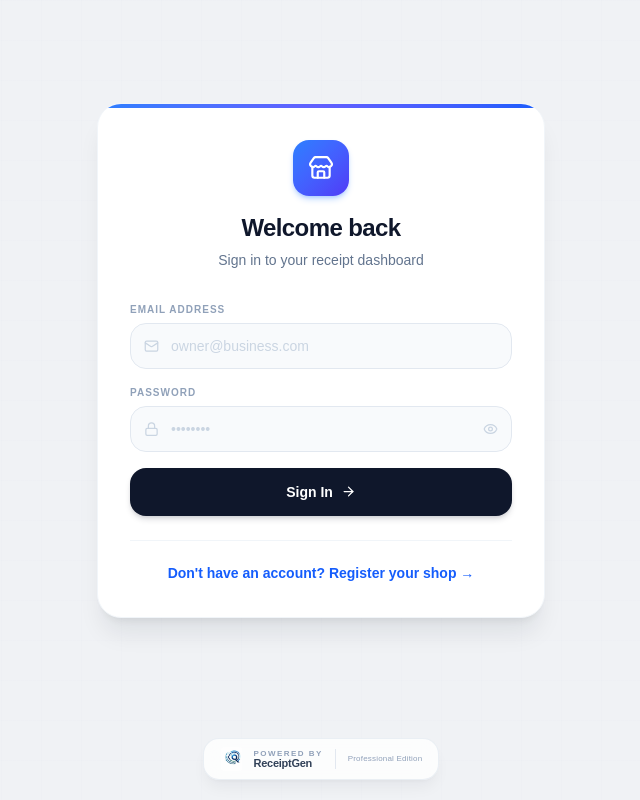
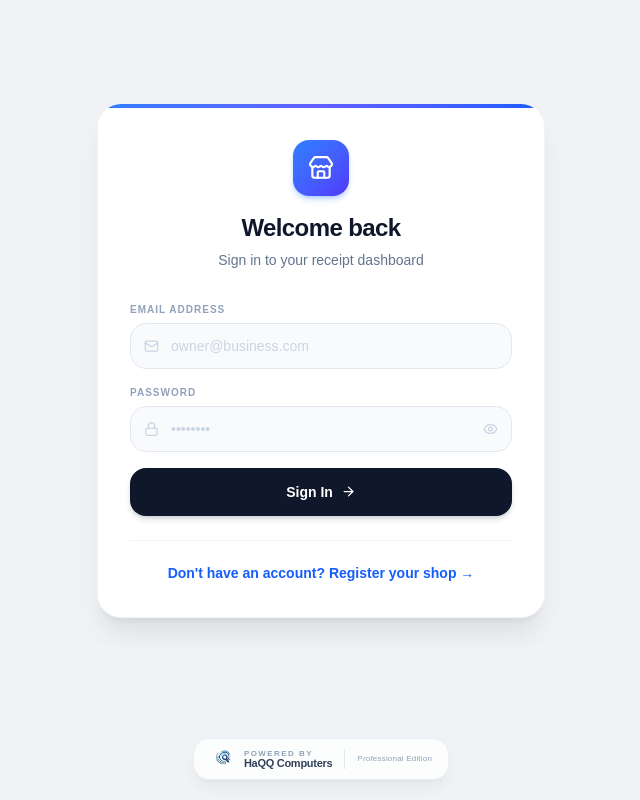
Before and after one commit to LegacyLead/my-receipt-generator, a Next.js app: page /login in a window 1280 px wide. Shown: the whole page, without its empty margins (319-959 px from the left). Built offline with nearby package versions, Linux system fonts and the light colour scheme; no server answers.

Commit message:
design: premium visual overhaul with smooth animations and company branding

```diff
--- a/src/app/login/page.js
+++ b/src/app/login/page.js
@@ -14,7 +14,7 @@ function LogoBadge() {
         <img src={LOGO_SRC} alt="ReceiptGen logo" className="w-6 h-6 rounded-md object-contain" />
         <div className="flex flex-col leading-none">
           <span className="text-[8px] font-semibold tracking-[0.18em] uppercase text-slate-400">Powered by</span>
-          <span className="text-[11px] font-black tracking-tight text-slate-700">ReceiptGen</span>
+          <span className="text-[11px] font-black tracking-tight text-slate-700">HaQQ Computers</span>
         </div>
         <div className="w-px h-5 bg-slate-200 mx-0.5" />
         <span className="text-[8px] font-medium text-slate-400 tracking-wide">Professional Edition</span>
```
